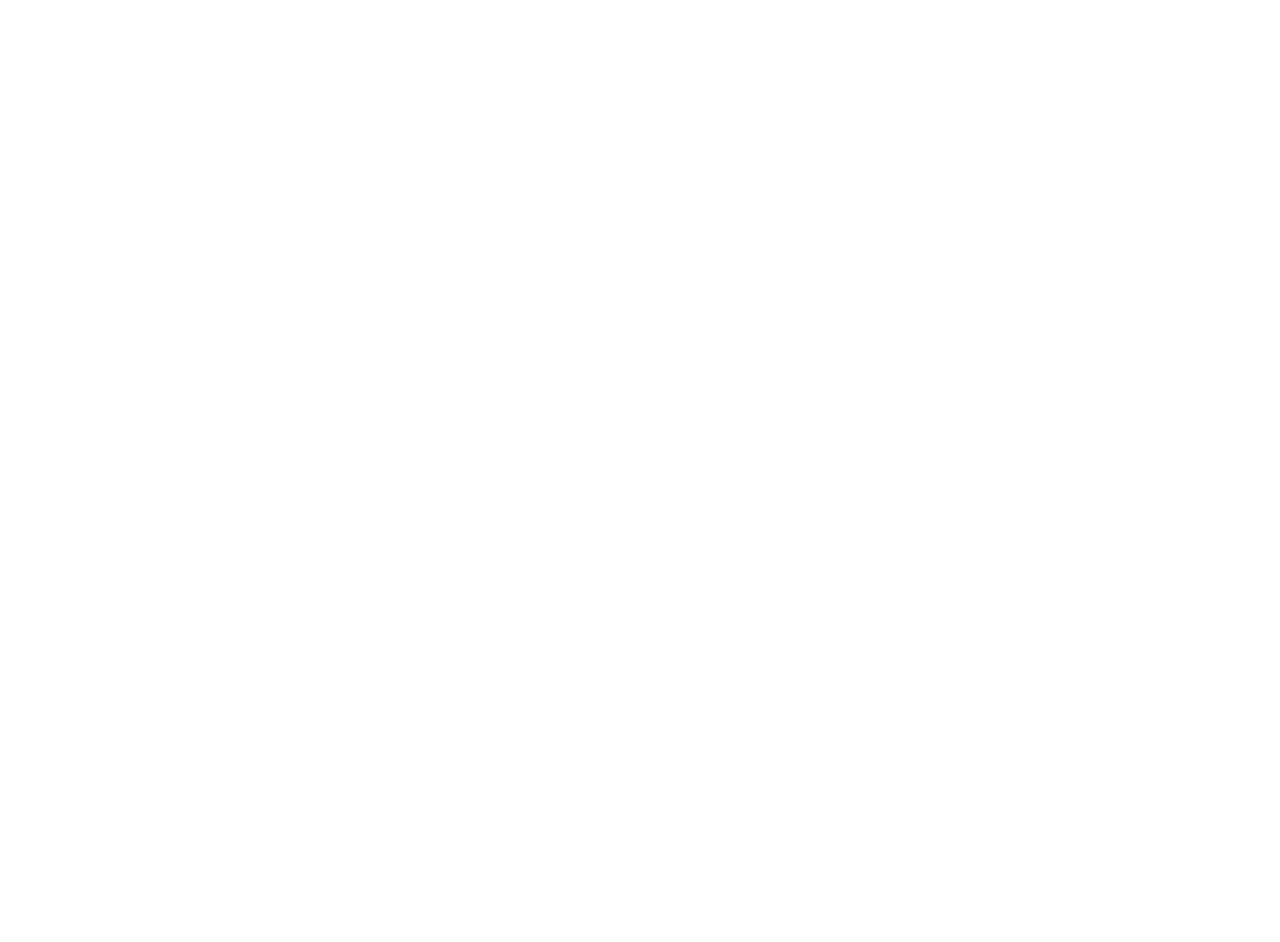
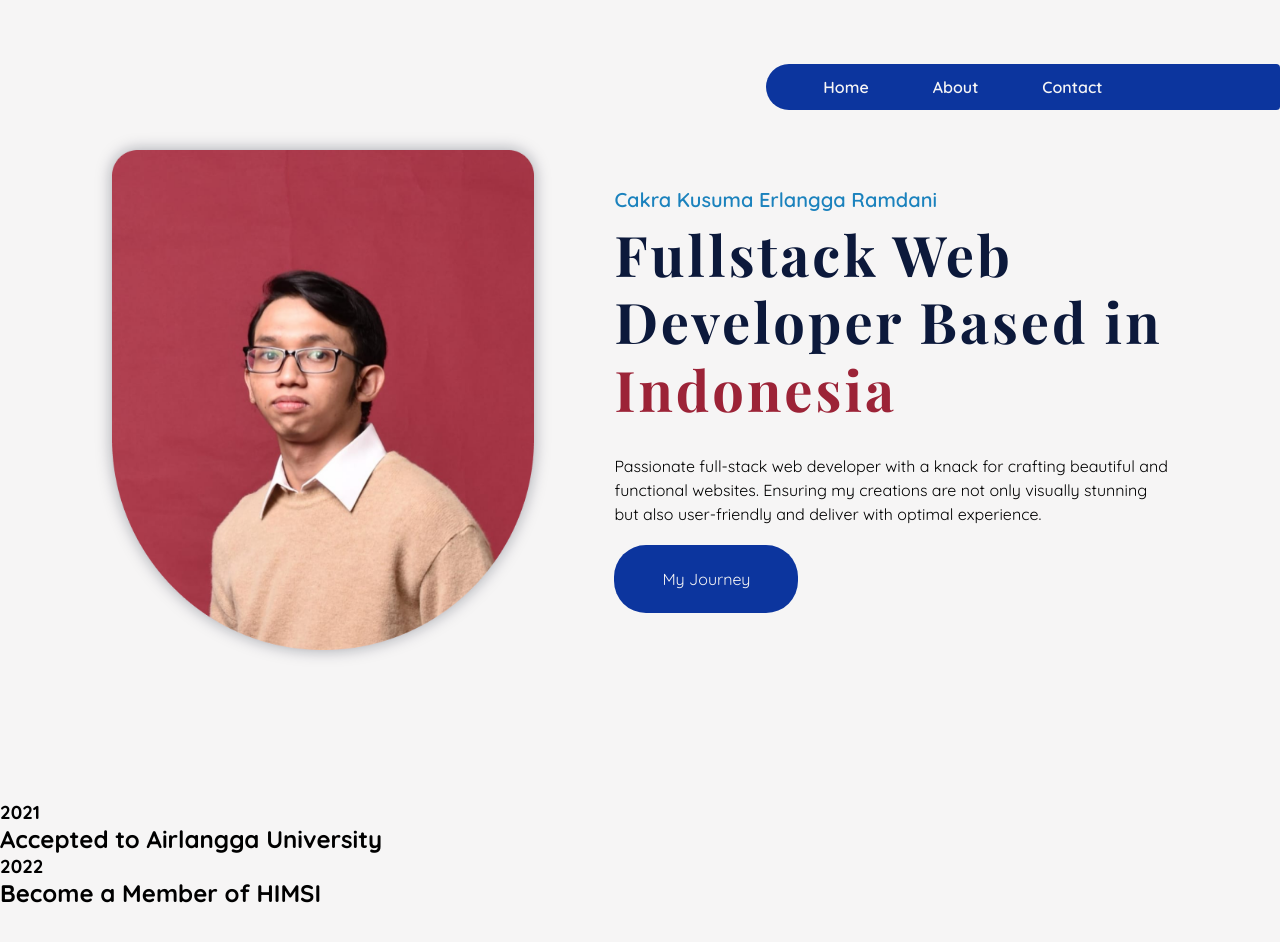
Before and after one commit to cakusers/web-portofolio, a plain HTML site: page index.html in a window 1280 px wide. Shown: the top 942 px of the page. Before the commit the page ends 800 px from the top, so only its background shows below. Drawn offline with nearby package versions, Linux system fonts and the light colour scheme; a web font is replaced by a local one.

Commit message:
Make home section

```diff
--- a/index.html
+++ b/index.html
@@ -3,9 +3,57 @@
   <head>
     <meta charset="UTF-8" />
     <meta name="viewport" content="width=device-width, initial-scale=1.0" />
-    <title>Document</title>
+    <link rel="stylesheet" href="./public/css/style.css" />
+    <title>Web Portofolio</title>
   </head>
   <body>
-
+    <main>
+      <div class="home" id="home">
+        <img src="./public/img/cak2.png" alt="" />
+        <section>
+          <nav>
+            <ul>
+              <li><a href="#home">Home</a></li>
+              <li><a href="#about">About</a></li>
+              <li><a href="#contact">Contact</a></li>
+            </ul>
+          </nav>
+          <section class="content">
+            <div class="heading">
+              <h6>Cakra Kusuma Erlangga Ramdani</h6>
+              <h1 class="playfair-display">
+                Fullstack Web Developer Based in
+                <span class="playfair-display ind">Indonesia</span>
+              </h1>
+            </div>
+            <div class="desc">
+              <p>
+                Passionate full-stack web developer with a knack for crafting
+                beautiful and functional websites. Ensuring my creations are not
+                only visually stunning but also user-friendly and deliver with
+                optimal experience.
+              </p>
+              <a href="#about">My Journey</a>
+            </div>
+          </section>
+        </section>
+      </div>
+      <div class="about" id="about">
+        <section>
+          <h3>2021</h3>
+          <h2>Accepted to Airlangga University</h2>
+        </section>
+        <section>
+          <h3>2022</h3>
+          <h2>Become a Member of HIMSI</h2>
+        </section>
+        <!-- <section>
+          <h3>2024</h3>
+          <h2>Participate Bangkit as Cloud Computing Cohort</h2>
+        </section> -->
+      </div>
+      <div class="contact" id="contact">Contact</div>
+    </main>
+    <footer></footer>
   </body>
 </html>
--- a/public/css/style.css
+++ b/public/css/style.css
@@ -0,0 +1,136 @@
+@import url("https://fonts.googleapis.com/css2?family=Playfair+Display:ital,wght@0,400..900;1,400..900&display=swap");
+@import url("https://fonts.googleapis.com/css2?family=Quicksand:wght@300..700&display=swap");
+
+:root {
+  --main-color: #f6f5f5;
+  --secondary-color: #0c359e;
+  --accent-color: #ffe3ca;
+  --accent-color-secondary: #ee99c2;
+}
+
+.playfair-display {
+  font-family: "Playfair Display", serif;
+  font-optical-sizing: auto;
+}
+
+.ind {
+  color: rgb(156, 35, 55);
+}
+
+* {
+  font-family: "Quicksand", sans-serif;
+  font-optical-sizing: auto;
+  margin: 0;
+  padding: 0;
+  box-sizing: border-box;
+  scroll-behavior: smooth;
+}
+
+a {
+  text-decoration: none;
+  color: black;
+}
+
+ul {
+  list-style-type: none;
+}
+
+body {
+  background-color: var(--main-color);
+}
+
+/* @todo Perbaiki position absolute */
+nav {
+  display: flex;
+  position: absolute;
+  padding-right: 7.5rem;
+  z-index: 5;
+  top: 4rem;
+  right: 0;
+  background-color: var(--secondary-color);
+  border-radius: 3rem 8px 8px 3rem;
+}
+
+nav ul {
+  display: flex;
+  width: 100%;
+  justify-content: space-evenly;
+  padding: 0.8rem 1.6rem;
+}
+
+nav ul a {
+  padding: 0.8rem 1.5rem;
+  font-weight: 600;
+  color: black;
+  padding: 1rem 2rem;
+  color: var(--main-color);
+}
+
+.home,
+.about,
+.contact {
+  min-height: 100vh;
+}
+
+.home {
+  padding: 1rem 7rem;
+  display: flex;
+  align-items: center;
+  gap: 5rem;
+}
+
+.home img {
+  filter: brightness(80%);
+  width: 40%;
+  filter: drop-shadow(0 0 8px rgba(1, 6, 29, 0.336));
+}
+
+.home > section {
+  display: flex;
+  flex-direction: column;
+  gap: 5rem;
+}
+
+.content {
+  display: flex;
+  flex-direction: column;
+  gap: 2rem;
+}
+
+.content h6 {
+  font-size: 20px;
+  font-weight: 600;
+  color: rgb(27, 130, 189);
+  margin-bottom: .5rem;
+}
+
+.content h1 {
+  color: #0c193b;
+  font-size: 56px;
+  font-weight: 700;
+  letter-spacing: 3px;
+  line-height: 1.2;
+}
+
+.desc {
+  display: flex;
+  flex-direction: column;
+  gap: 1.2rem;
+}
+
+.content p {
+  line-height: 1.5rem;
+}
+
+.desc > a {
+  background-color: var(--secondary-color);
+  color: var(--main-color);
+  border-radius: 2rem;
+  padding: 1.5rem 3rem;
+  width: fit-content;
+  transition: all 0.2s ease-in-out;
+}
+
+.desc > a:hover {
+  background-color: #2554ca;
+}
```
Also changed, not shown: public/img/cak2.png (added).
